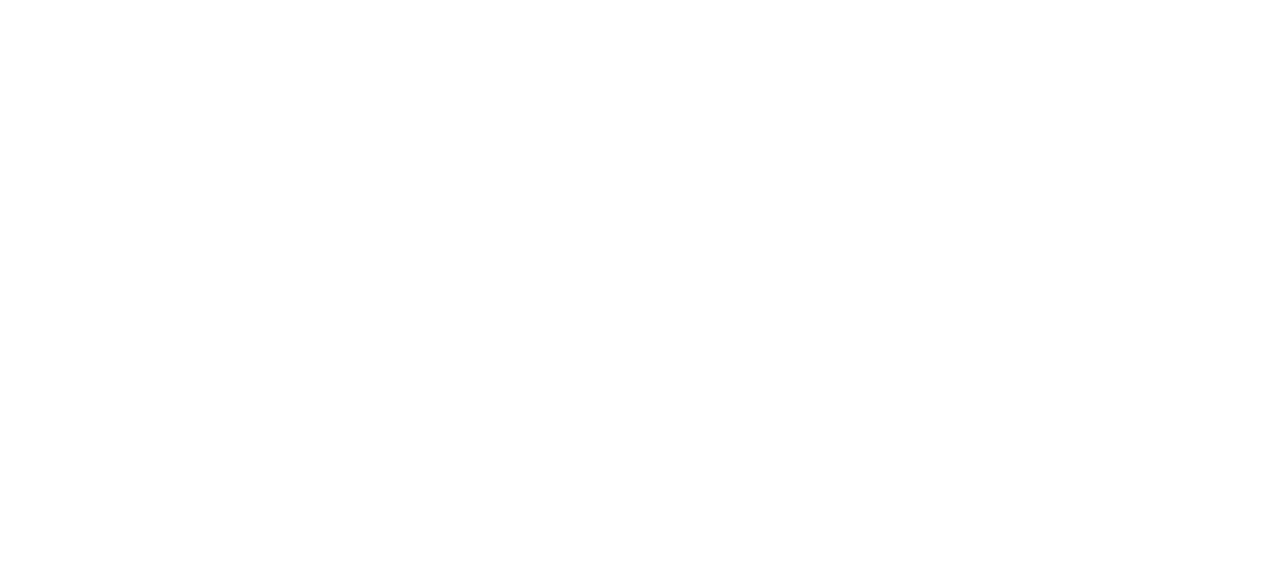
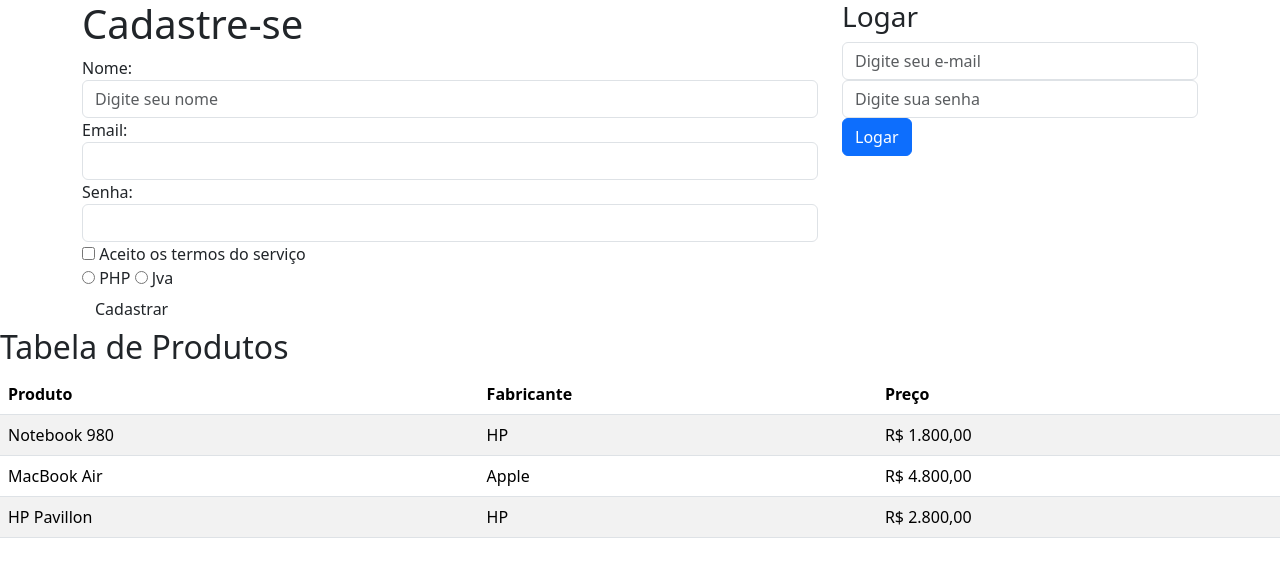
Before and after one commit to Flavio-Lima18/prog_web, a plain HTML site: page atividade-18/index.html in a window 1280 px wide. Drawn offline with nearby package versions, Linux system fonts and the light colour scheme.

Commit message:
Update index.html

```diff
--- a/atividade-18/index.html
+++ b/atividade-18/index.html
@@ -3,9 +3,89 @@
 <head>
     <meta charset="UTF-8">
     <meta name="viewport" content="width=device-width, initial-scale=1.0">
-    <title>Document</title>
+    <title>Formulários e Tabelas</title>
+    <link href="https://cdn.jsdelivr.net/npm/bootstrap@5.3.3/dist/css/bootstrap.min.css" rel="stylesheet">
 </head>
 <body>
+    <div class="container">
+        <div class="row">
+
+            <div class="col-sm-8">
+                <h1>Cadastre-se</h1>
+                <form>
+                    <div class= "form-group">
+                        <label for="nome">Nome:</label>
+                        <input type="text"
+                        placeholder="Digite seu nome"
+                        class="form-control" id="nome">
+                    </div>
+
+                    <div class= "form-group">
+                        <label for="email">Email:</label>
+                        <input type="email" class="form-control" id="email">
+                    </div>
+
+                    <div class= "form-group">
+                        <label for="senha">Senha:</label>
+                        <input type="password" class="form-control" id="senha">
+                    <div class="checkbox">
+                        <label>
+                            <input type="checkbox"> Aceito os termos do serviço
+                        </label>
+                    </div>
+                    <div class="radio">
+                        <label>
+                            <input type="radio" name="opcoes"> PHP
+                        </label>
+                        <label>
+                            <input type="radio" name="opcoes"> Jva
+                        </label>
+
+                    </div>
+                <button type="submit" class="btn btn-default">Cadastrar</button>
+                    </div>
+                </form>
+            </div>
+
+            <div class="col-sm-4">
+                <h3>Logar</h3>
+                <div class="form-group">
+                    <input type="email" class="form-control" id="email" placeholder="Digite seu e-mail">
+                </div>
+                <div class="form-group">
+                    <input type="password" class="form-control" id="senha" placeholder="Digite sua senha">
+                </div>
+                <button type="submit" class="btn btn-primary">Logar</button>
+            </div>
+        </div>
+    </div>
+    <h2>Tabela de Produtos</h2>
+    <table class="table table-striped table-hover table-condensed">
+        <thead>
+            <tr>
+                <th>Produto</th>
+                <th>Fabricante</th>
+                <th>Preço</th>
+            </tr>
+        </thead>
+        <tbody>
+            <tr>
+                <td>Notebook 980</td>
+                <td>HP</td>
+                <td>R$ 1.800,00</td>
+            </tr>
+            <tr>
+                <td>MacBook Air</td>
+                <td>Apple</td>
+                <td>R$ 4.800,00</td>
+            </tr>
+            <tr>
+                <td>HP Pavillon</td>
+                <td>HP</td>
+                <td>R$ 2.800,00</td>
+            </tr>
+        </tbody>
+    </table>
 
 </body>
 </html>
```
